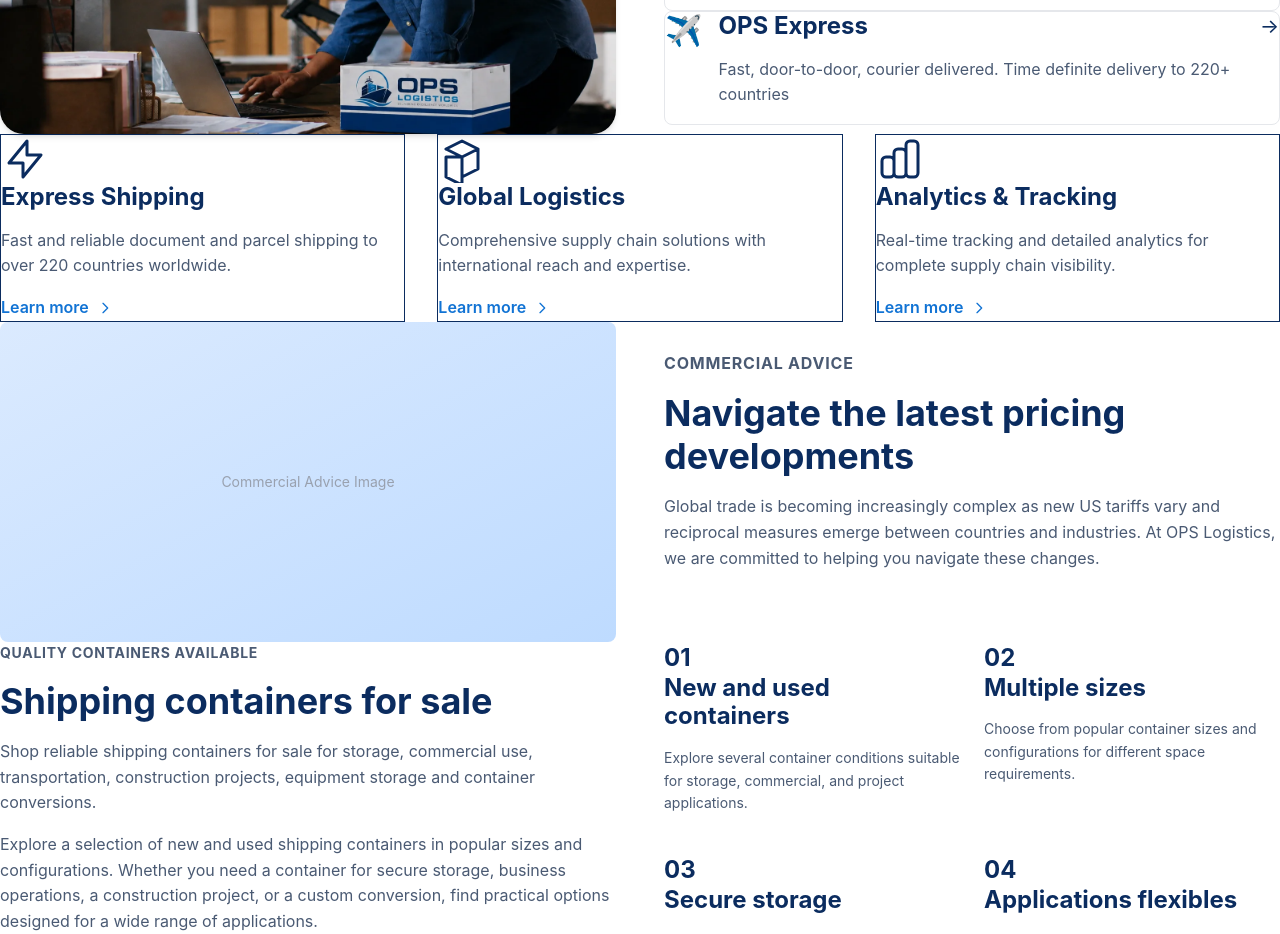
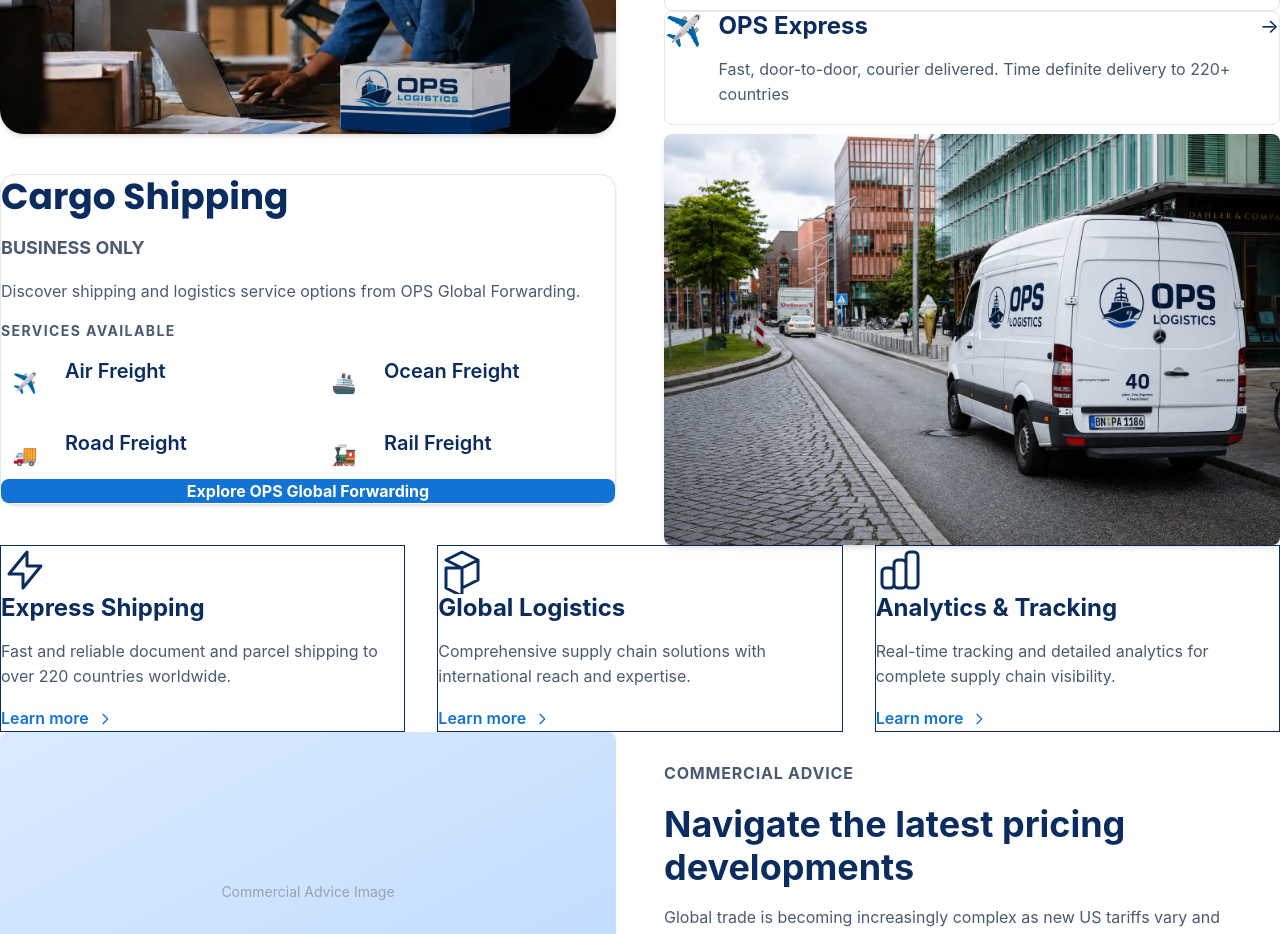
Before and after one commit to nsohmariustumambang88-crypto/ops2, a Next.js app: page / in a window 1280 px wide. Shown: the part 2260-3194 px from the top of the page. Built offline with nearby package versions, Linux system fonts and the light colour scheme.

Commit message:
Build Cargo Shipping section
Create two-column section with left content card (heading, subheading, description, services grid with icons, button) and right image. Services grid displays Air Freight, Ocean Freight, Road Freight, and Rail Freight. Positioned after Retailer or Volume Shipping section.

```diff
--- a/app/page.tsx
+++ b/app/page.tsx
@@ -3,6 +3,7 @@
 import ShippingContainersForSaleSection from '@/components/sections/ShippingContainersForSaleSection';
 import DocumentAndParcelSection from '@/components/sections/DocumentAndParcelSection';
 import RetailerVolumeShippingSection from '@/components/sections/RetailerVolumeShippingSection';
+import CargoShippingSection from '@/components/sections/CargoShippingSection';
 import FeatureCards from '@/components/sections/FeatureCards';
 import CommercialAdviceSection from '@/components/sections/CommercialAdviceSection';
 import ShippingContainersSection from '@/components/sections/ShippingContainersSection';
@@ -42,7 +43,10 @@
       {/* 5. Retailer or Volume Shipping */}
       <RetailerVolumeShippingSection />
 
-      {/* 6. Three Action Cards */}
+      {/* 6. Cargo Shipping */}
+      <CargoShippingSection />
+
+      {/* 7. Three Action Cards */}
       <FeatureCards />
 
       {/* 3. Commercial Advice */}
--- /dev/null
+++ b/components/sections/CargoShippingSection.tsx
@@ -0,0 +1,102 @@
+'use client';
+
+import { useEffect, useRef } from 'react';
+import Container from '@/components/ui/Container';
+import { animateSlideInLeft, animateSlideInRight } from '@/lib/animations';
+
+export default function CargoShippingSection() {
+  const contentRef = useRef<HTMLDivElement>(null);
+  const imageRef = useRef<HTMLDivElement>(null);
+
+  useEffect(() => {
+    if (contentRef.current) animateSlideInLeft(contentRef.current);
+    if (imageRef.current) animateSlideInRight(imageRef.current);
+  }, []);
+
+  const services = [
+    {
+      icon: '✈️',
+      title: 'Air Freight',
+    },
+    {
+      icon: '🚢',
+      title: 'Ocean Freight',
+    },
+    {
+      icon: '🚚',
+      title: 'Road Freight',
+    },
+    {
+      icon: '🚂',
+      title: 'Rail Freight',
+    },
+  ];
+
+  return (
+    <section className='py-16 md:py-24 lg:py-32 bg-white'>
+      <Container>
+        <div className='grid grid-cols-1 lg:grid-cols-2 gap-8 md:gap-12 items-center'>
+          {/* Left - Content Card */}
+          <div ref={contentRef} className='bg-white rounded-2xl border border-gray-200 p-8 md:p-10 shadow-sm'>
+            {/* Heading */}
+            <h2 className='text-3xl sm:text-4xl md:text-5xl font-bold text-text-primary mb-3 leading-tight' style={{ fontFamily: 'Poppins, sans-serif' }}>
+              Cargo Shipping
+            </h2>
+
+            {/* Subheading */}
+            <p className='text-base md:text-lg font-bold text-primary mb-4'>
+              BUSINESS ONLY
+            </p>
+
+            {/* Description */}
+            <p className='text-sm md:text-base text-text-secondary mb-8 leading-relaxed'>
+              Discover shipping and logistics service options from OPS Global Forwarding.
+            </p>
+
+            {/* Services Section */}
+            <div className='bg-light-blue rounded-xl p-6 md:p-8 mb-8'>
+              {/* Services Label */}
+              <p className='text-xs md:text-sm font-bold uppercase tracking-widest text-primary mb-6'>
+                SERVICES AVAILABLE
+              </p>
+
+              {/* Services Grid */}
+              <div className='grid grid-cols-1 sm:grid-cols-2 gap-6'>
+                {services.map((service, index) => (
+                  <div key={index} className='flex items-start gap-4'>
+                    {/* Icon */}
+                    <div className='w-12 h-12 rounded-lg bg-text-primary flex items-center justify-center text-white text-xl shrink-0'>
+                      {service.icon}
+                    </div>
+
+                    {/* Title */}
+                    <h4 className='text-sm md:text-base font-bold text-text-primary leading-snug'>
+                      {service.title}
+                    </h4>
+                  </div>
+                ))}
+              </div>
+            </div>
+
+            {/* Button */}
+            <button
+              className='w-full px-8 py-4 font-bold text-white rounded-lg text-sm md:text-base transition-all hover:opacity-90'
+              style={{ backgroundColor: '#1173D4' }}
+            >
+              Explore OPS Global Forwarding
+            </button>
+          </div>
+
+          {/* Right - Image */}
+          <div ref={imageRef} className='h-80 sm:h-96 md:h-full md:min-h-96 rounded-lg overflow-hidden shadow-md'>
+            <img
+              src='/images/home/Enterprise logistics services.webp'
+              alt='Cargo Shipping'
+              className='w-full h-full object-cover'
+            />
+          </div>
+        </div>
+      </Container>
+    </section>
+  );
+}
```
